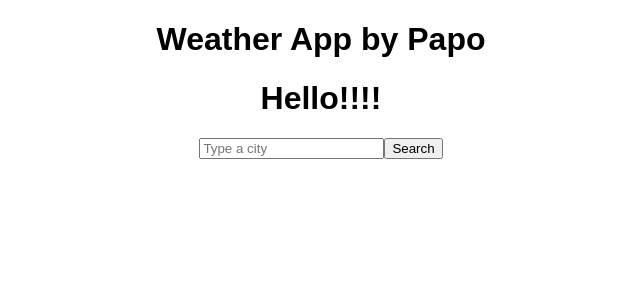
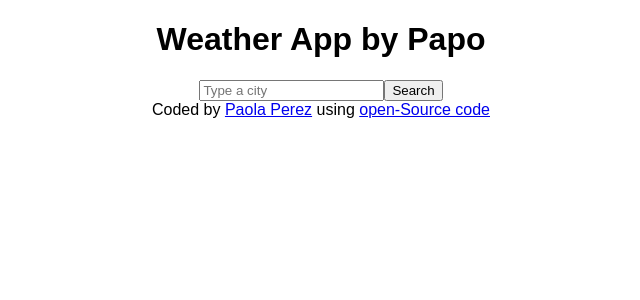
Before and after one commit to papoita/weather-react, a React (Create React App) app: page / in a window 1280 px wide. Shown: the top 300 px of the page, without its empty margins (319-959 px from the left). Built offline with nearby package versions, Linux system fonts and the light colour scheme.

Commit message:
add footer component

```diff
--- a/src/App.js
+++ b/src/App.js
@@ -1,18 +1,16 @@
-import React from 'react';
+import React from "react";
 import Form from "./Form";
-import Weather from "./Weather";
+import Footer from "./Footer";
 
-import './App.css';
+import "./App.css";
 
 function App() {
   return (
     <div className="App">
-      <header className="App-header">
-       <h1>Weather App by Papo</h1>
-       <Weather/>
-       <Form />
-      </header>
+      <h1>Weather App by Papo</h1>
 
+      <Form />
+      <Footer />
     </div>
   );
 }
--- /dev/null
+++ b/src/Footer.jsx
@@ -0,0 +1,7 @@
+import React from "react";
+
+export default function Footer(){
+  return(<>
+  Coded by <a href="https://www.linkedin.com/in/perezleivapaola/" >Paola Perez</a> using <a href="https://github.com/papoita/weather-react" >open-Source code</a>
+  </>) ;
+}
--- a/src/Weather.jsx
+++ /dev/null
@@ -1,5 +0,0 @@
-import React from "react";
-
-export default function Weather(){
-  return(<h1>Hello!!!!</h1>) ;
-}
```
